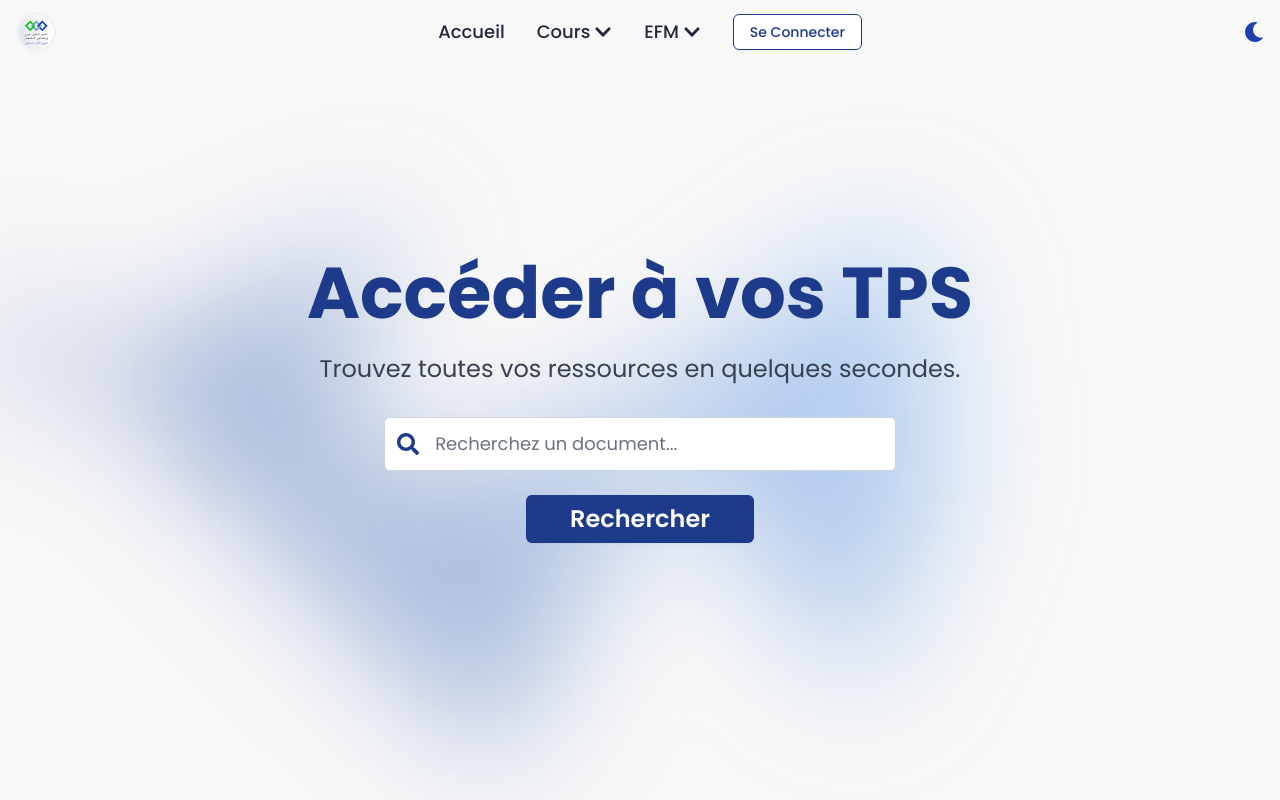
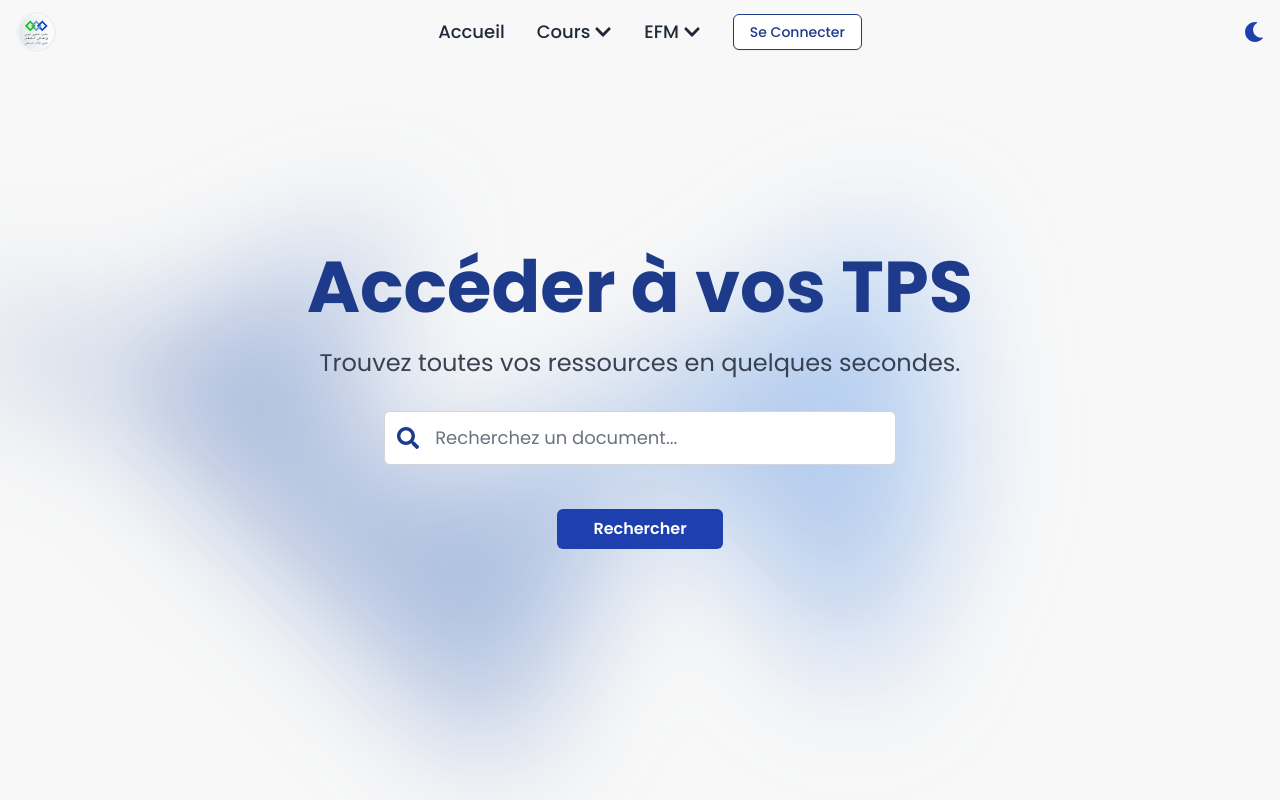
Before and after one commit to aznidi/docs-isgi-frontend, a React (Vite) app: page / in a window 1280 px wide. Shown: the top 800 px of the page. Built offline with nearby package versions, Linux system fonts and the light colour scheme.

Commit message:
Change button style

```diff
--- a/src/components/Hero.jsx
+++ b/src/components/Hero.jsx
@@ -65,12 +65,11 @@ function Hero() {
           />
         </div>
 
-        <Button
-          variant="outline"
-          className="text-2xl font-poppins bg-[#1E3A8A] dark:bg-[#1E3A8A] text-white hover:text-white border-none hover:bg-blue-900 dark:hover:bg-[#155A8A] hover:scale-105 active:scale-95 rounded-md py-6 px-11 font-semibold transition-all duration-300"
+        <button
+          class="mt-5 px-9 py-2 text-1xl font-poppins cursor-pointer bg-blue-800 rounded-md text-white font-semibold transition duration-300 ease-in-out hover:bg-blue-900 hover:ring-2 hover:ring-violet-800 hover:shadow-xl hover:shadow-blue-900 focus:ring-blue-500 focus:shadow-blue-800"
         >
           Rechercher
-        </Button>
+        </button>
       </div>
     </section>
   );
```
